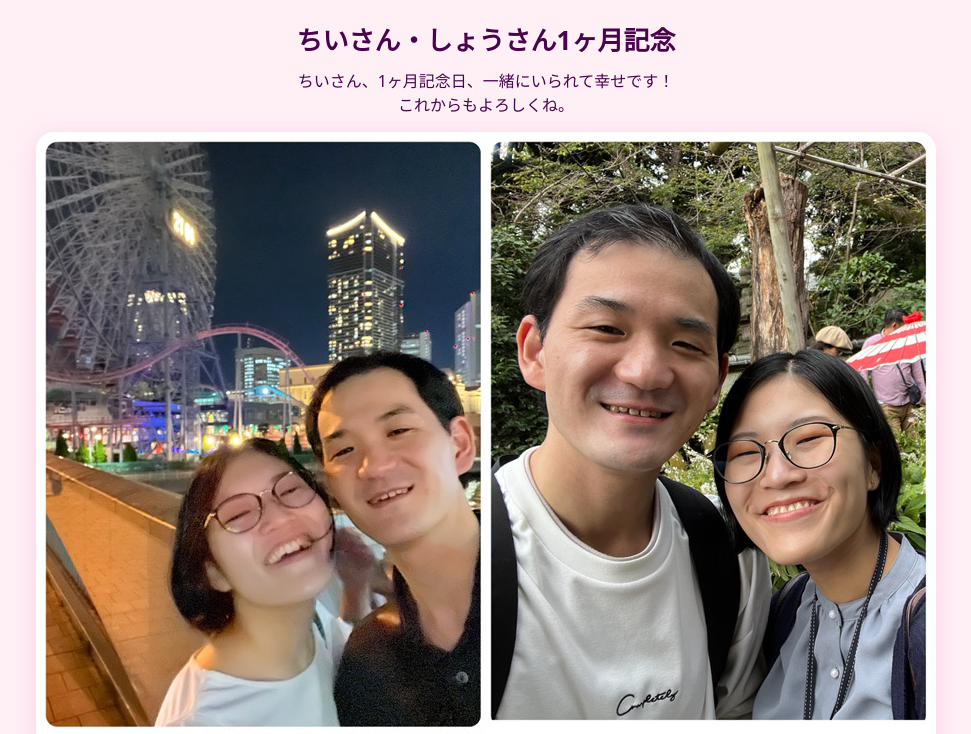
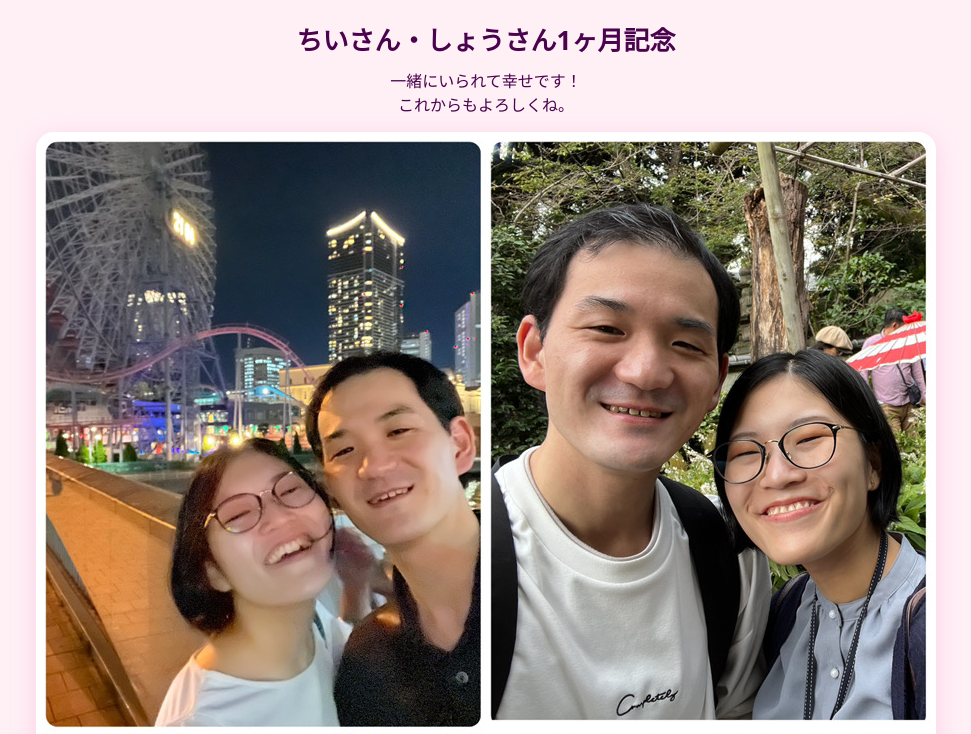
Before and after one commit to shoutakume/happy-1month, a plain HTML site: page index.html in a window 1280 px wide. Shown: the top 734 px of the page, without its empty margins (154-1125 px from the left). Drawn offline with Linux system fonts and the light colour scheme.

Commit message:
Update index.html

```diff
--- a/index.html
+++ b/index.html
@@ -40,7 +40,7 @@
 <body>
   <main>
     <h1>ちいさん・しょうさん1ヶ月記念</h1>
-    <p>ちいさん、1ヶ月記念日、一緒にいられて幸せです！<br>これからもよろしくね。</p>
+    <p>一緒にいられて幸せです！<br>これからもよろしくね。</p>
     <img src="https://github.com/shoutakume/happy-1month/blob/main/IMG_0496.JPG?raw=true" alt="ちいさんとしょうさんの記念写真">
 
     <section>
```
